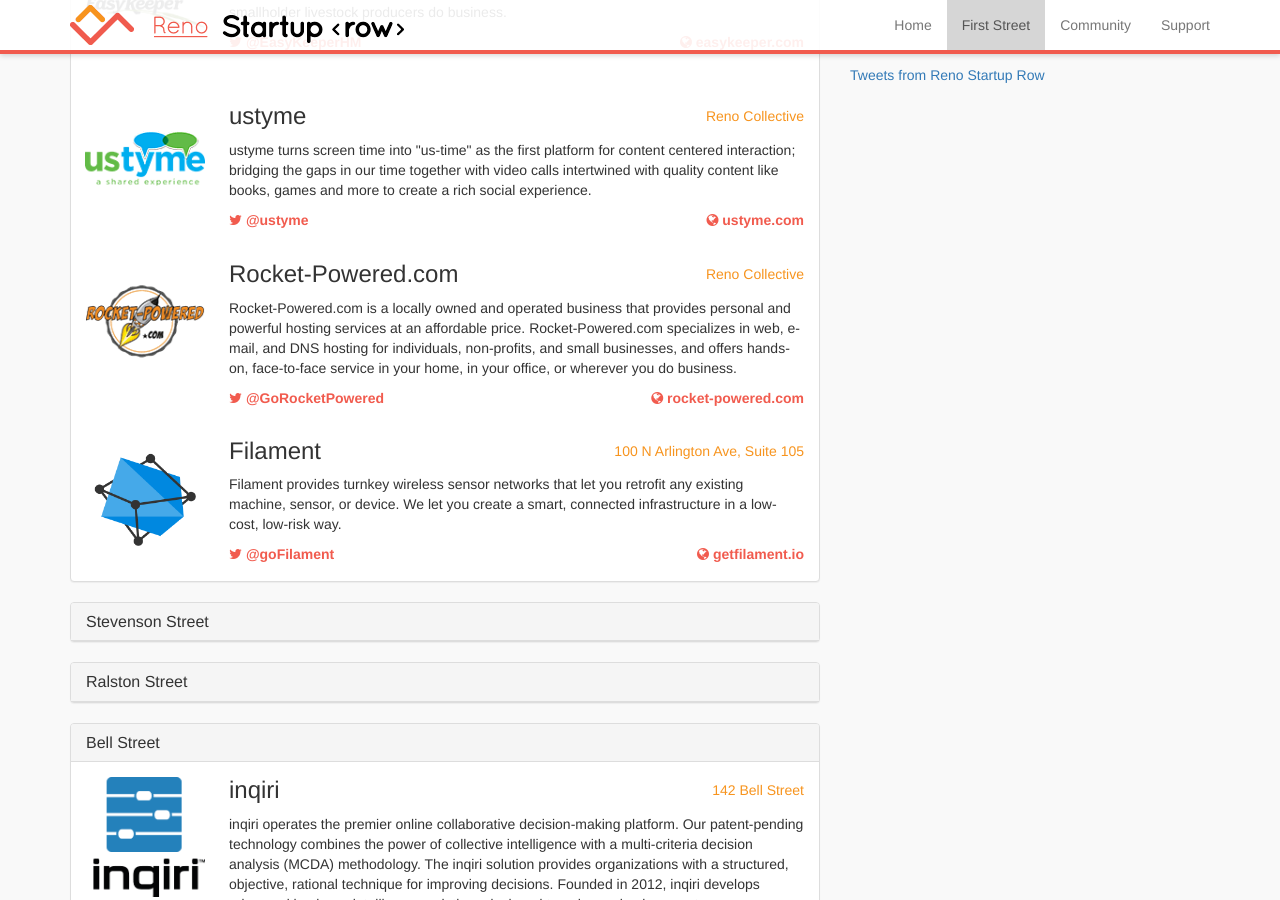
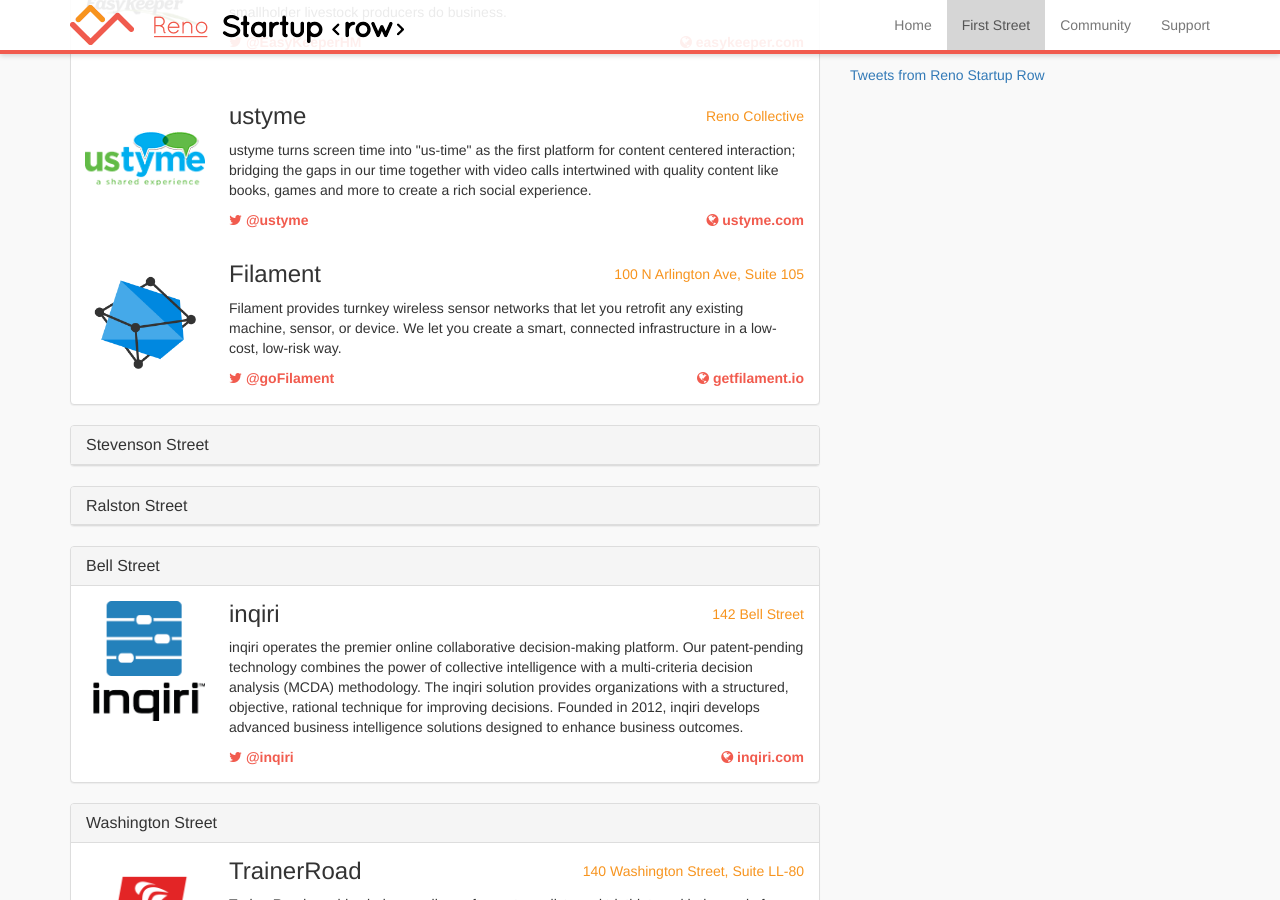
Before and after one commit to startuprow/startuprow.github.io, a Jekyll site: the page built from index.html, in a window 1280 px wide and 900 px high, scrolled down 1954 px. Built offline with Jekyll 4.4.1, drawn with Linux system fonts in a browser that asks for light colours; nearby versions of some CDN libraries; Markdown is read by kramdown in place of the engine named in the settings; comment, search, counter and statistics services are not loaded.

Commit message:
Removed rocket powered

```diff
--- a/index.html
+++ b/index.html
@@ -100,17 +100,6 @@
     <p>ustyme turns screen time into "us-time" as the first platform for content centered interaction; bridging the gaps in our time together with video calls intertwined with quality content like books, games and more to create a rich social experience.</p>
     <span class="contact twitter"><a href="http://twitter.com/ustyme"><i class="fa fa-twitter"></i> @ustyme</a></span>
     <span class="contact website pull-right"><a href="http://www.ustyme.com"><i class="fa fa-globe"></i> ustyme.com</a></span>
-  </div>
-
-  <div class="panel-body company-profile">
-    <div class="company-logo">
-      <img src="/img/logo/rocketpowered.png">
-    </div>
-    <span class="contact address pull-right">Reno Collective</span>
-    <h3>Rocket-Powered.com</h3>
-    <p>Rocket-Powered.com is a locally owned and operated business that provides personal and powerful hosting services at an affordable price. Rocket-Powered.com specializes in web, e-mail, and DNS hosting for individuals, non-profits, and small businesses, and offers hands-on, face-to-face service in your home, in your office, or wherever you do business.</p>
-    <span class="contact twitter"><a href="https://twitter.com/GoRocketPowered"><i class="fa fa-twitter"></i> @GoRocketPowered</a></span>
-    <span class="contact website pull-right"><a href="http://rocket-powered.com"><i class="fa fa-globe"></i> rocket-powered.com</a></span>
   </div>
 
   <div class="panel-body company-profile">
```
